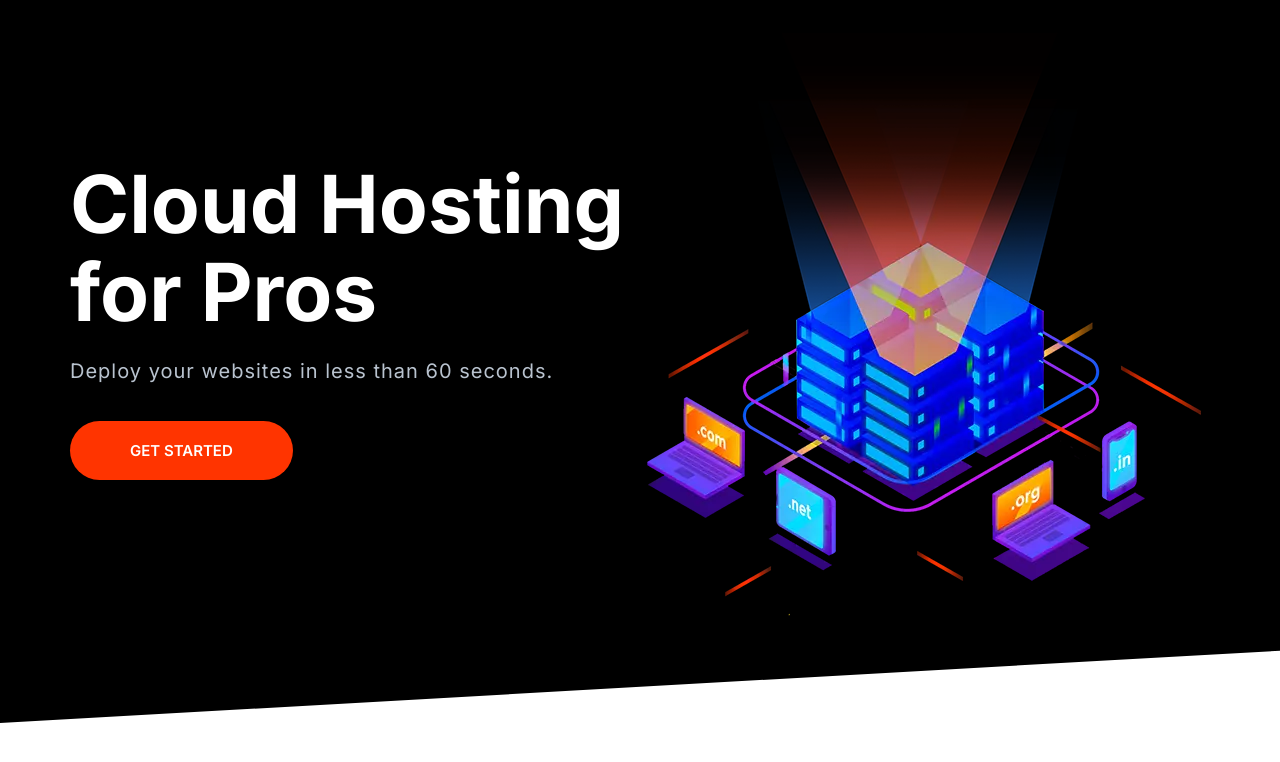
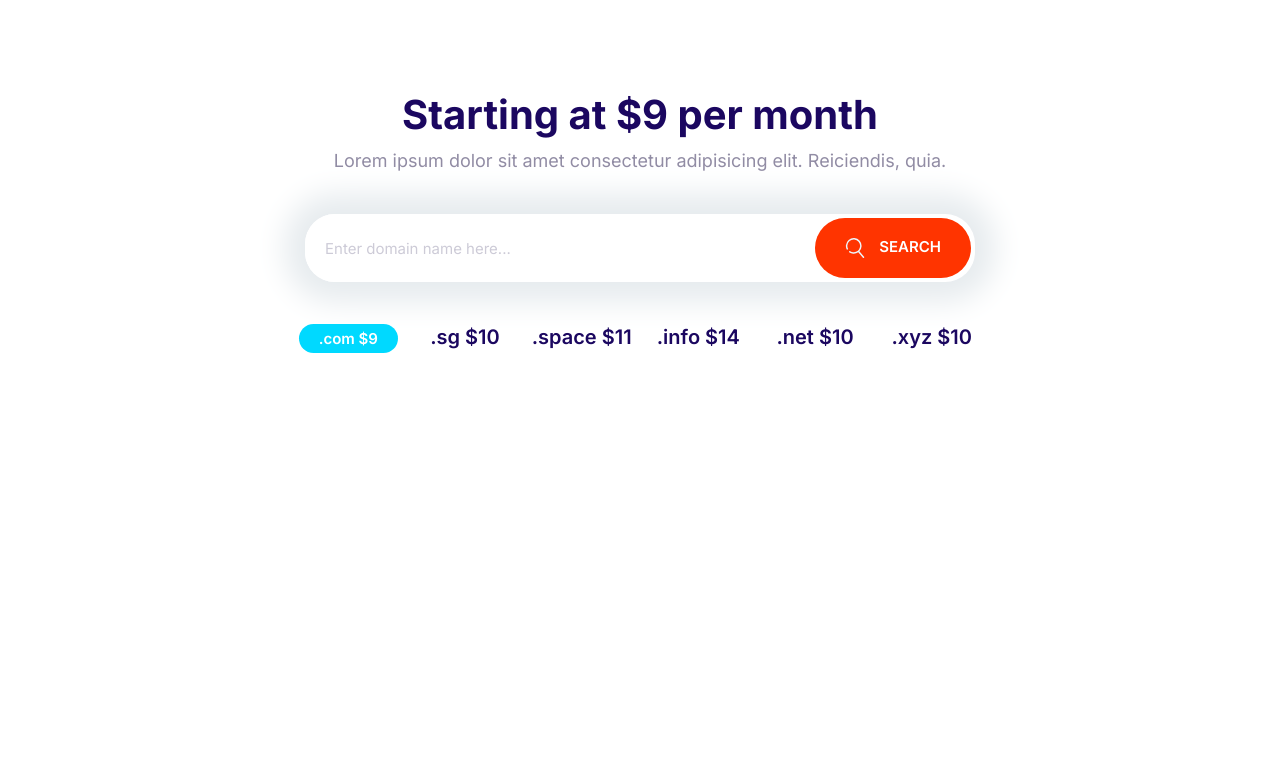
Before and after one commit to ivannetreba/mushify, a plain HTML site: page index.html in a window 1280 px wide. Drawn offline with Linux system fonts and the light colour scheme.

Commit message:
Define domain block.

```diff
--- a/css/styles.css
+++ b/css/styles.css
@@ -206,10 +206,18 @@ a {
   font-size: 1.8rem;
   font-weight: 600;
   margin: 1rem 0;
+  outline: 0;
   padding: 2rem 3rem;
   text-transform: uppercase;
   text-align: center;
   white-space: nowrap;
+}
+
+.btn .icon {
+  width: 2rem;
+  height: 2rem;
+  margin-right: 1rem;
+  vertical-align: middle;
 }
 
 .btn--primary {
@@ -291,7 +299,7 @@ a {
 .input-group .input {
   border: 0;
   flex-grow: 1;
-  padding: 1.5rem 1rem;
+  padding: 1.5rem 2rem;
 }
 
 .input-group .btn {
@@ -731,3 +739,30 @@ a {
     align-self: center;
   }
 }
+
+
+/* Domain Block */
+
+.block-domain .input-group {
+  box-shadow: 0 0 30px 20px #e6ebee;
+  border: 0;
+  margin: 4rem auto;
+  max-width: 670px;
+}
+
+.block-domain__prices {
+  display: grid;
+  grid-template-columns: repeat(3, 1fr);
+  grid-template-rows: repeat(2, 6rem);
+  font-size: 2rem;
+  font-weight: 600;
+  justify-items: center;
+  max-width: 700px;
+  margin: 0 auto;
+}
+
+@media screen and (min-width: 768px) {
+  .block-domain__prices {
+    grid-template-columns: repeat(auto-fit, minmax(10rem, 1fr));
+  }
+}
--- a/index.html
+++ b/index.html
@@ -11,19 +11,30 @@
   <link rel="stylesheet" href="css/styles.css" />
 </head>
 <body>
-  <section class="block block--dark block--skewed-left hero">
-    <div class="container grid grid--1x2">
-      <header class="block__header hero__content">
-        <h1 class="block__heading">Cloud Hosting for Pros</h1>
-        <p class="hero__tagline">Deploy your websites in less than 60 seconds.</p>
-        <a href="" class="btn btn--accent btn--stretched">Get Started</a>
-      </header>
-      <picture>
-        <source type="image/webp" srcset="images/banner.webp 1x, images/banner@2x.webp 2x" />
-        <source type="image/png" srcset="images/banner.png 1x, images/banner@2x.png 2x" />
-        <img class="hero__image" src="images/banner.png" />
-      </picture>
+  <section class="block container block-domain">
+    <header class="block__header">
+      <h2>Starting at $9 per month</h2>
+      <p>
+        Lorem ipsum dolor sit amet consectetur adipisicing elit. Reiciendis, quia.
+      </p>
+    </header>
+    <div class="input-group">
+      <input type="text" class="input" placeholder="Enter domain name here...">
+      <button class="btn btn--accent">
+        <svg class="icon icon--white">
+        <use xlink:href="images/sprite.svg#search"></use>
+        </svg>
+        Search
+      </button>
     </div>
+    <ul class="list block-domain__prices">
+      <li><span class="badge badge--secondary">.com $9</span></li>
+      <li>.sg $10</li>
+      <li>.space $11</li>
+      <li>.info $14</li>
+      <li>.net $10</li>
+      <li>.xyz $10</li>
+    </ul>
   </section>
   <script src="js/main.js"></script>
 </body>
```
Also changed, not shown: components/domain-block.html (added).
